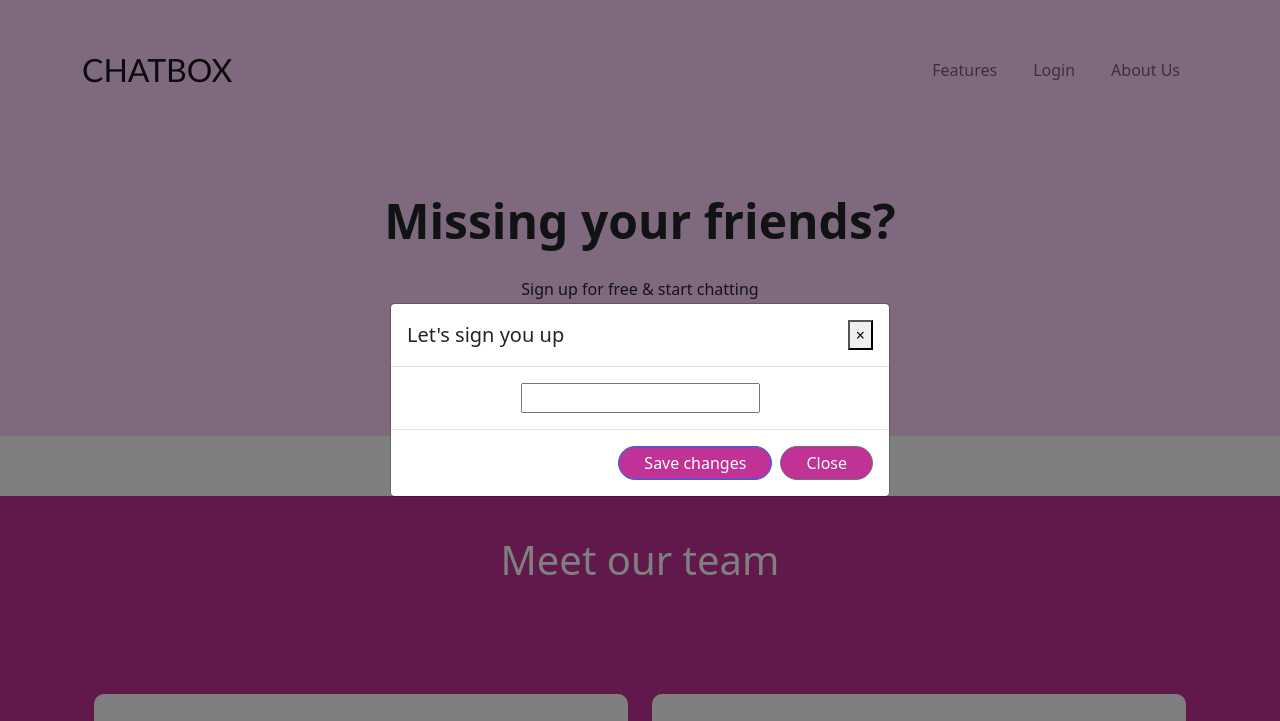
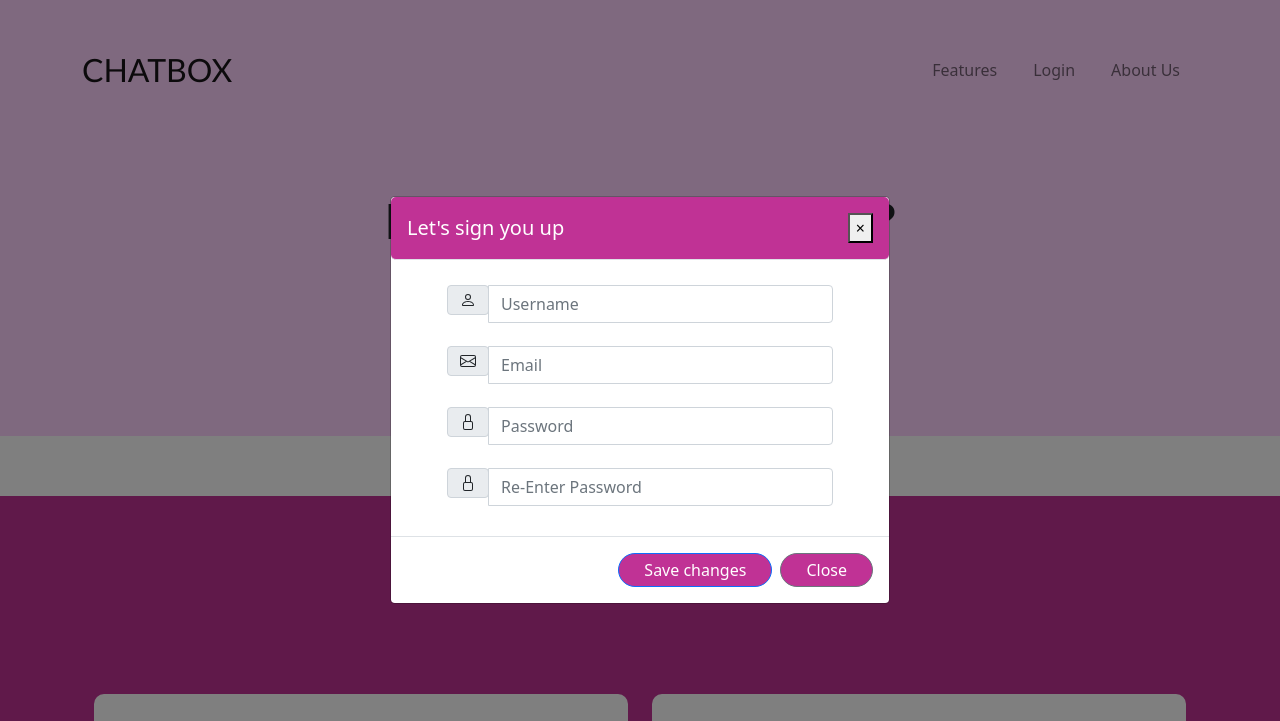
Before and after one commit to Jay-Parmar/ChatBox, a plain HTML site: page index.html in a window 1280 px wide. Both pictures are taken after a click on the button "Sign up". Shown: the top 721 px of the page. Drawn offline with Linux system fonts and the light colour scheme; grey boxes are pictures that could not be loaded.

Commit message:
signup modal modification

```diff
--- a/css/styles.css
+++ b/css/styles.css
@@ -80,6 +80,18 @@ button:hover, button:focus{
     font-size: 3em;
     font-weight: bold;
 
+}
+.modal-header{
+    background-color:rgb(192, 50, 149);
+    color:white;
+    border-radius: 5px 5px 5px 5px;
+}
+.input-group{
+    margin-bottom:5px;
+    padding: 9px 40px;
+}
+.input-group label{
+    align-content: left;
 }
 .page-footer{
     background-color: rgb(192, 50, 149);
--- a/index.html
+++ b/index.html
@@ -57,14 +57,53 @@
         <div class="modal-dialog modal-dialog-centered" role="document">
           <div class="modal-content">
             <div class="modal-header">
-              <h5 class="modal-title" id="exampleModalLongTitle">Let's sign you up</h5>
+              <h5 class="modal-title" id="ModalTitle">Let's sign you up</h5>
               <button type="button" class="close" data-dismiss="modal" aria-label="Close">
                 <span aria-hidden="true">&times;</span>
               </button>
             </div>
             <div class="modal-body">
-              <form action="signUp">
-                <input type="text">
+              <form>
+                <div class="input-group">
+                  <div class="input-group-prepend">
+                    <div class="input-group-text"><svg xmlns="http://www.w3.org/2000/svg" width="16" height="16"
+                        fill="currentColor" class="bi bi-person" viewBox="0 0 16 16">
+                        <path
+                          d="M8 8a3 3 0 1 0 0-6 3 3 0 0 0 0 6zm2-3a2 2 0 1 1-4 0 2 2 0 0 1 4 0zm4 8c0 1-1 1-1 1H3s-1 0-1-1 1-4 6-4 6 3 6 4zm-1-.004c-.001-.246-.154-.986-.832-1.664C11.516 10.68 10.289 10 8 10c-2.29 0-3.516.68-4.168 1.332-.678.678-.83 1.418-.832 1.664h10z" />
+                      </svg></div>
+                  </div>
+                  <input type="text" class="form-control" id="username" placeholder="Username">
+                </div>
+                <div class="input-group">
+                  <div class="input-group-prepend">
+                    <div class="input-group-text"><svg xmlns="http://www.w3.org/2000/svg" width="16" height="16"
+                        fill="currentColor" class="bi bi-envelope" viewBox="0 0 16 16">
+                        <path
+                          d="M0 4a2 2 0 0 1 2-2h12a2 2 0 0 1 2 2v8a2 2 0 0 1-2 2H2a2 2 0 0 1-2-2V4zm2-1a1 1 0 0 0-1 1v.217l7 4.2 7-4.2V4a1 1 0 0 0-1-1H2zm13 2.383-4.758 2.855L15 11.114v-5.73zm-.034 6.878L9.271 8.82 8 9.583 6.728 8.82l-5.694 3.44A1 1 0 0 0 2 13h12a1 1 0 0 0 .966-.739zM1 11.114l4.758-2.876L1 5.383v5.73z" />
+                      </svg></div>
+                  </div>
+                  <input type="text" class="form-control" id="email" placeholder="Email">
+                </div>
+                <div class="input-group">
+                  <div class="input-group-prepend">
+                    <div class="input-group-text"><svg xmlns="http://www.w3.org/2000/svg" width="16" height="16"
+                        fill="currentColor" class="bi bi-lock" viewBox="0 0 16 16">
+                        <path
+                          d="M8 1a2 2 0 0 1 2 2v4H6V3a2 2 0 0 1 2-2zm3 6V3a3 3 0 0 0-6 0v4a2 2 0 0 0-2 2v5a2 2 0 0 0 2 2h6a2 2 0 0 0 2-2V9a2 2 0 0 0-2-2zM5 8h6a1 1 0 0 1 1 1v5a1 1 0 0 1-1 1H5a1 1 0 0 1-1-1V9a1 1 0 0 1 1-1z" />
+                      </svg></div>
+                  </div>
+                  <input type="text" class="form-control" id="password" placeholder="Password">
+                </div>
+                <div class="input-group">
+                  <div class="input-group-prepend">
+                    <div class="input-group-text"><svg xmlns="http://www.w3.org/2000/svg" width="16" height="16"
+                        fill="currentColor" class="bi bi-lock" viewBox="0 0 16 16">
+                        <path
+                          d="M8 1a2 2 0 0 1 2 2v4H6V3a2 2 0 0 1 2-2zm3 6V3a3 3 0 0 0-6 0v4a2 2 0 0 0-2 2v5a2 2 0 0 0 2 2h6a2 2 0 0 0 2-2V9a2 2 0 0 0-2-2zM5 8h6a1 1 0 0 1 1 1v5a1 1 0 0 1-1 1H5a1 1 0 0 1-1-1V9a1 1 0 0 1 1-1z" />
+                      </svg></div>
+                  </div>
+                  <input type="text" class="form-control" id="confirm-password" placeholder="Re-Enter Password">
+                </div>
               </form>
             </div>
             <div class="modal-footer">
```
